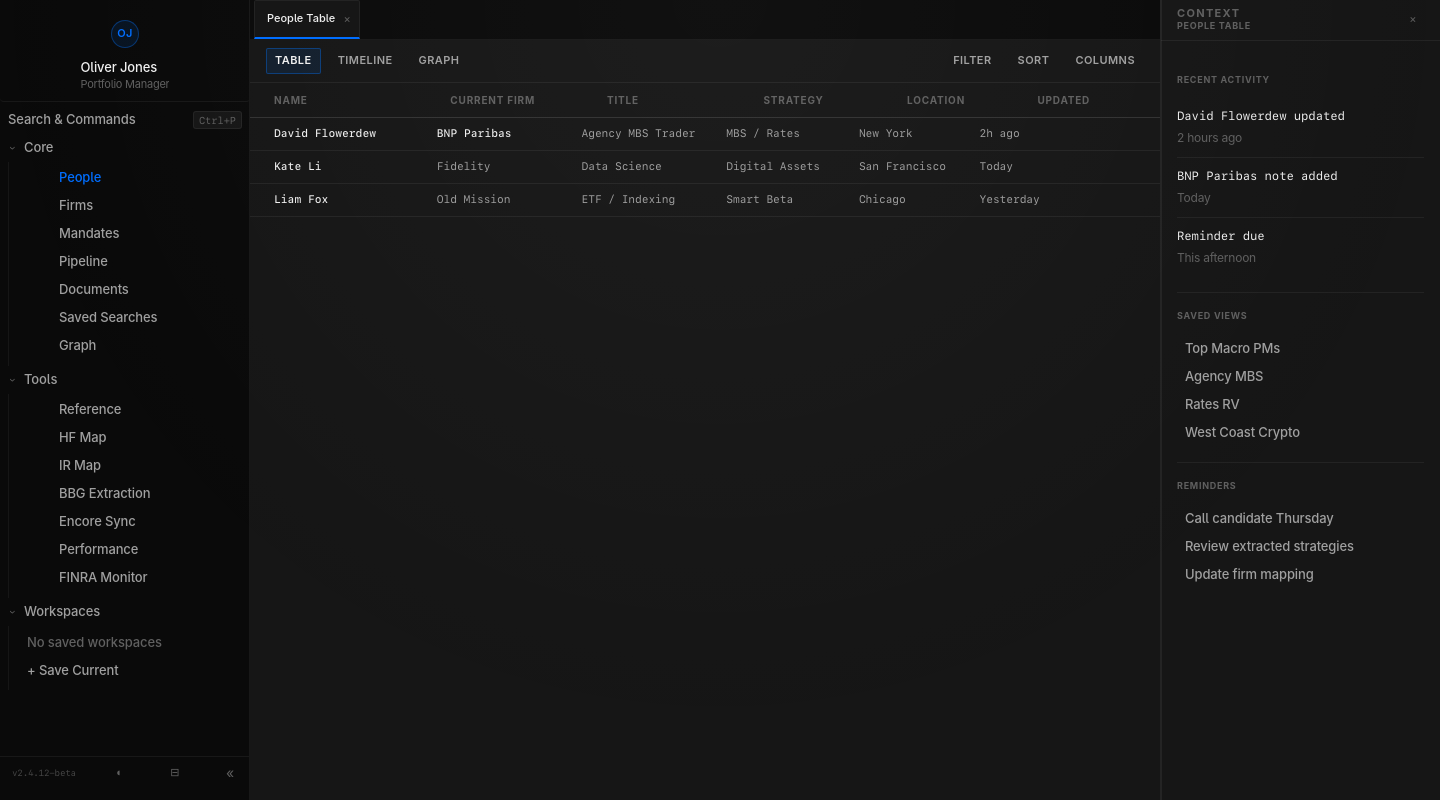
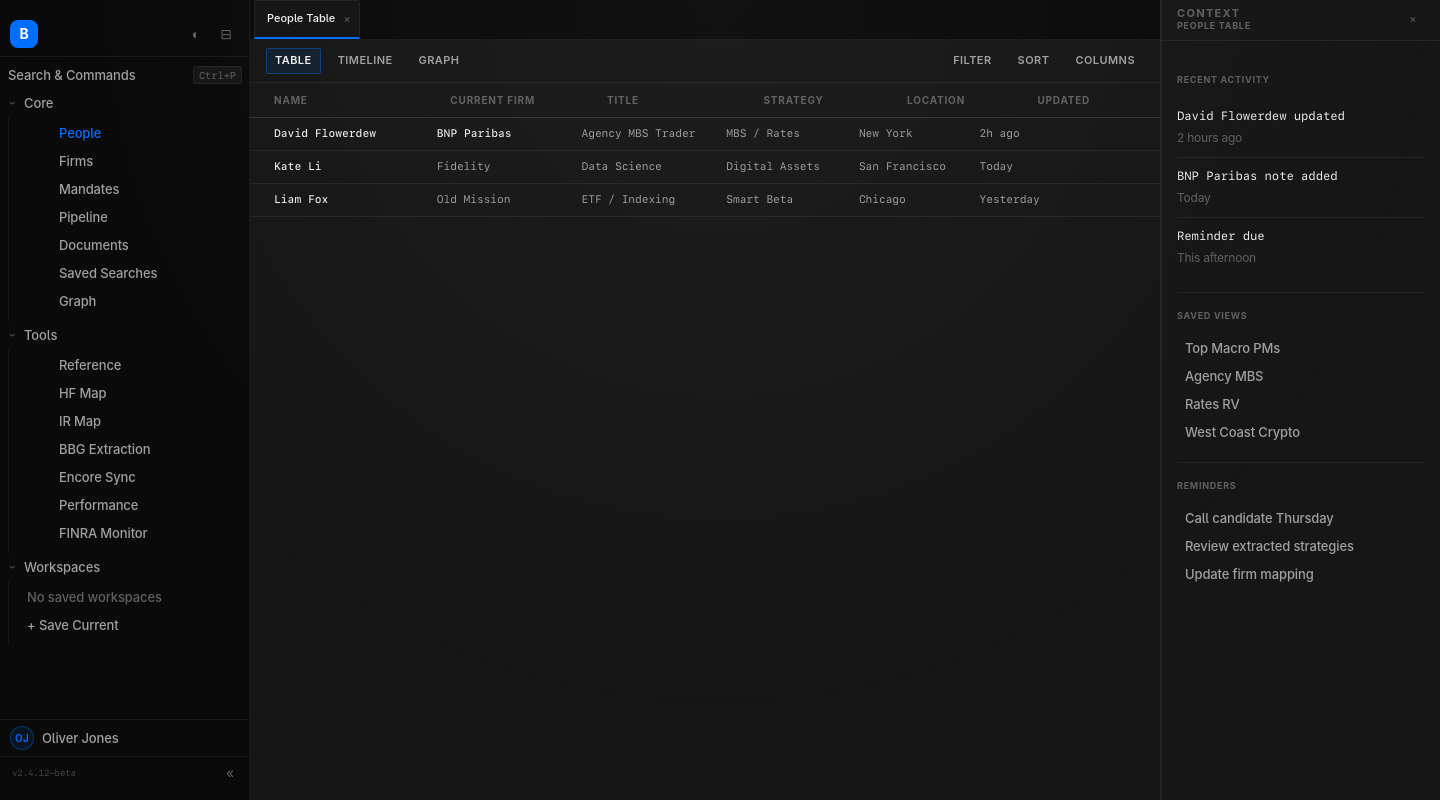
Before and after one commit to oliverjones-w/bankst-os-frontend, an Electron app: page index.html in a window 1440 px wide. Drawn offline with Linux system fonts and the light colour scheme; no server answers.

Commit message:
feat: restructure rail — hero logo top, profile bottom
Top: rail-header with B logo mark (accent bg, 28px rounded square) +
themeToggle/rightRailToggle icon buttons (28px, slightly larger).
Bottom: user-profile (single line, avatar + name only, no role) anchored
above the footer via border-top. Footer simplified to version tag +
collapse button only.

Co-Authored-By: Claude Sonnet 4.6 <noreply@anthropic.com>

```diff
--- a/css/navigation.css
+++ b/css/navigation.css
@@ -182,14 +182,59 @@
   display: none;
 }
 
+/* =========================
+   Rail header — logo + icon actions
+   ========================= */
+
+.rail-header {
+  display: flex;
+  align-items: center;
+  justify-content: space-between;
+  padding: 8px 10px;
+  border-bottom: 1px solid var(--border-subtle);
+  margin-bottom: var(--space-1);
+  flex-shrink: 0;
+}
+
+.rail-logo {
+  width: 28px;
+  height: 28px;
+  border-radius: 8px;
+  display: grid;
+  place-items: center;
+  background: var(--interactive-accent);
+  color: #fff;
+  font-family: var(--font-interface);
+  font-size: 14px;
+  font-weight: 700;
+  letter-spacing: -0.5px;
+  flex-shrink: 0;
+}
+
+.rail-header-actions {
+  display: flex;
+  align-items: center;
+  gap: 2px;
+}
+
+.rail-header-actions .icon-button {
+  width: 28px;
+  height: 28px;
+  font-size: 14px;
+}
+
+/* =========================
+   User profile — bottom of rail
+   ========================= */
+
 .user-profile {
   display: flex;
   align-items: center;
-  gap: 10px;
-  padding: 8px 10px;
-  border-bottom: 1px solid var(--border-subtle);
-  margin-bottom: var(--space-1);
-  border-radius: var(--radius-md);
+  gap: 8px;
+  padding: 6px 10px;
+  margin-top: auto;
+  border-top: 1px solid var(--border-subtle);
+  border-radius: 0;
   cursor: pointer;
   user-select: none;
   transition: background var(--transition-fast);
@@ -200,8 +245,8 @@
 }
 
 .user-avatar {
-  width: 28px;
-  height: 28px;
+  width: 24px;
+  height: 24px;
   border-radius: 50%;
   display: grid;
   place-items: center;
@@ -210,31 +255,17 @@
   border: 1px solid var(--border-accent);
   color: var(--interactive-accent);
   font-family: var(--font-interface);
-  font-size: 11px;
+  font-size: 10px;
   font-weight: 600;
   letter-spacing: 0.02em;
-}
-
-.user-info {
-  min-width: 0;
-  flex: 1;
 }
 
 .user-name {
   font-family: var(--font-interface);
   font-size: 13px;
   font-weight: 500;
-  color: var(--text-normal);
+  color: var(--text-muted);
   letter-spacing: -0.01em;
-  white-space: nowrap;
-  overflow: hidden;
-  text-overflow: ellipsis;
-}
-
-.user-role {
-  font-family: var(--font-interface);
-  font-size: 11px;
-  color: var(--text-faint);
   white-space: nowrap;
   overflow: hidden;
   text-overflow: ellipsis;
@@ -527,7 +558,6 @@
    ========================= */
 
 .rail-footer {
-  margin-top: auto;
   height: 32px;
   padding: 0 8px 0 12px;
   display: flex;
--- a/index.html
+++ b/index.html
@@ -12,14 +12,14 @@
       document.documentElement.style.colorScheme = savedTheme;
     })();
   </script>
-  <link rel="stylesheet" href="./css/fonts.css?v=51" />
-  <link rel="stylesheet" href="./base.css?v=51" />
-  <link rel="stylesheet" href="./css/navigation.css?v=51" />
-  <link rel="stylesheet" href="./css/shell.css?v=51" />
-  <link rel="stylesheet" href="./css/workspace.css?v=51" />
-  <link rel="stylesheet" href="./css/surfaces.css?v=51" />
-  <link rel="stylesheet" href="./css/data-views.css?v=51" />
-  <link rel="stylesheet" href="./css/theme-overrides.css?v=51" />
+  <link rel="stylesheet" href="./css/fonts.css?v=52" />
+  <link rel="stylesheet" href="./base.css?v=52" />
+  <link rel="stylesheet" href="./css/navigation.css?v=52" />
+  <link rel="stylesheet" href="./css/shell.css?v=52" />
+  <link rel="stylesheet" href="./css/workspace.css?v=52" />
+  <link rel="stylesheet" href="./css/surfaces.css?v=52" />
+  <link rel="stylesheet" href="./css/data-views.css?v=52" />
+  <link rel="stylesheet" href="./css/theme-overrides.css?v=52" />
   <script>
     window.APP_CONFIG = {
       FINRA_API_BASE:   "/api/finra",
@@ -36,11 +36,13 @@
 
     <!-- Left rail — grid-area: rail -->
     <aside class="left-rail">
-      <div class="rail-section user-profile">
-        <div class="user-avatar">OJ</div>
-        <div class="user-info">
-          <div class="user-name">Oliver Jones</div>
-          <div class="user-role">Portfolio Manager</div>
+
+      <!-- Top: logo + icon actions -->
+      <div class="rail-header">
+        <div class="rail-logo">B</div>
+        <div class="rail-header-actions">
+          <button id="themeToggle" class="icon-button" aria-label="Toggle theme">◐</button>
+          <button id="rightRailToggle" class="icon-button" aria-label="Toggle context panel">⊟</button>
         </div>
       </div>
 
@@ -96,12 +98,14 @@
         </div>
       </div>
 
+      <!-- User profile — anchored to bottom -->
+      <div class="user-profile">
+        <div class="user-avatar">OJ</div>
+        <div class="user-name">Oliver Jones</div>
+      </div>
+
       <div class="rail-footer">
-        <div class="rail-footer-meta">
-          <div class="version-tag">v2.4.12-beta</div>
-        </div>
-        <button id="themeToggle" class="icon-button" aria-label="Toggle theme">◐</button>
-        <button id="rightRailToggle" class="icon-button" aria-label="Toggle context panel">⊟</button>
+        <div class="version-tag">v2.4.12-beta</div>
         <button id="railCollapseBtn" class="rail-collapse-btn" aria-label="Collapse sidebar">
           <span class="chevron-icon">«</span>
         </button>
```
